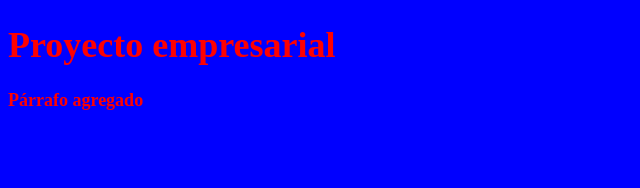
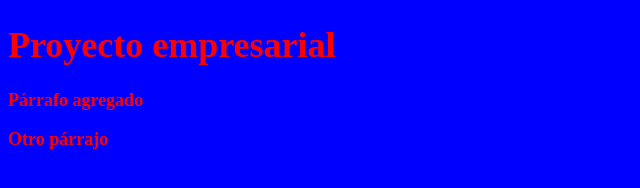
Before and after one commit to maybeherrera/CursoGit, a plain HTML site: page index.html in a window 1280 px wide. Shown: the whole page, without its empty margins (0-640 px from the left). Drawn offline with Linux system fonts and the light colour scheme.

Commit message:
agregado tercer párrafo

```diff
--- a/index.html
+++ b/index.html
@@ -10,5 +10,12 @@
 <body>
     <h1> Proyecto empresarial </h1>
     <p> Párrafo agregado </p>
+
+
+
+
+
+
+    <p> Otro párrajo </p>
 </body>
 </html>
```
